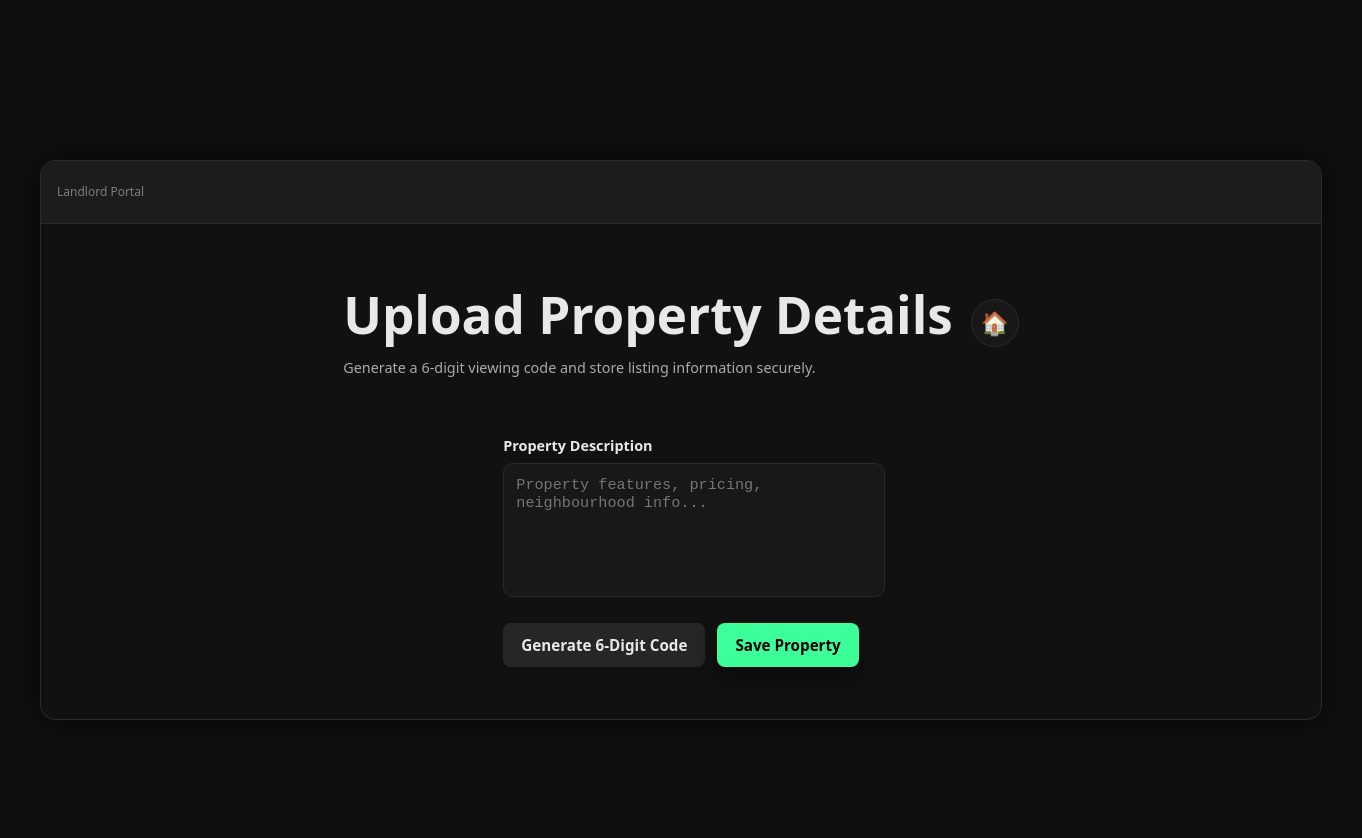
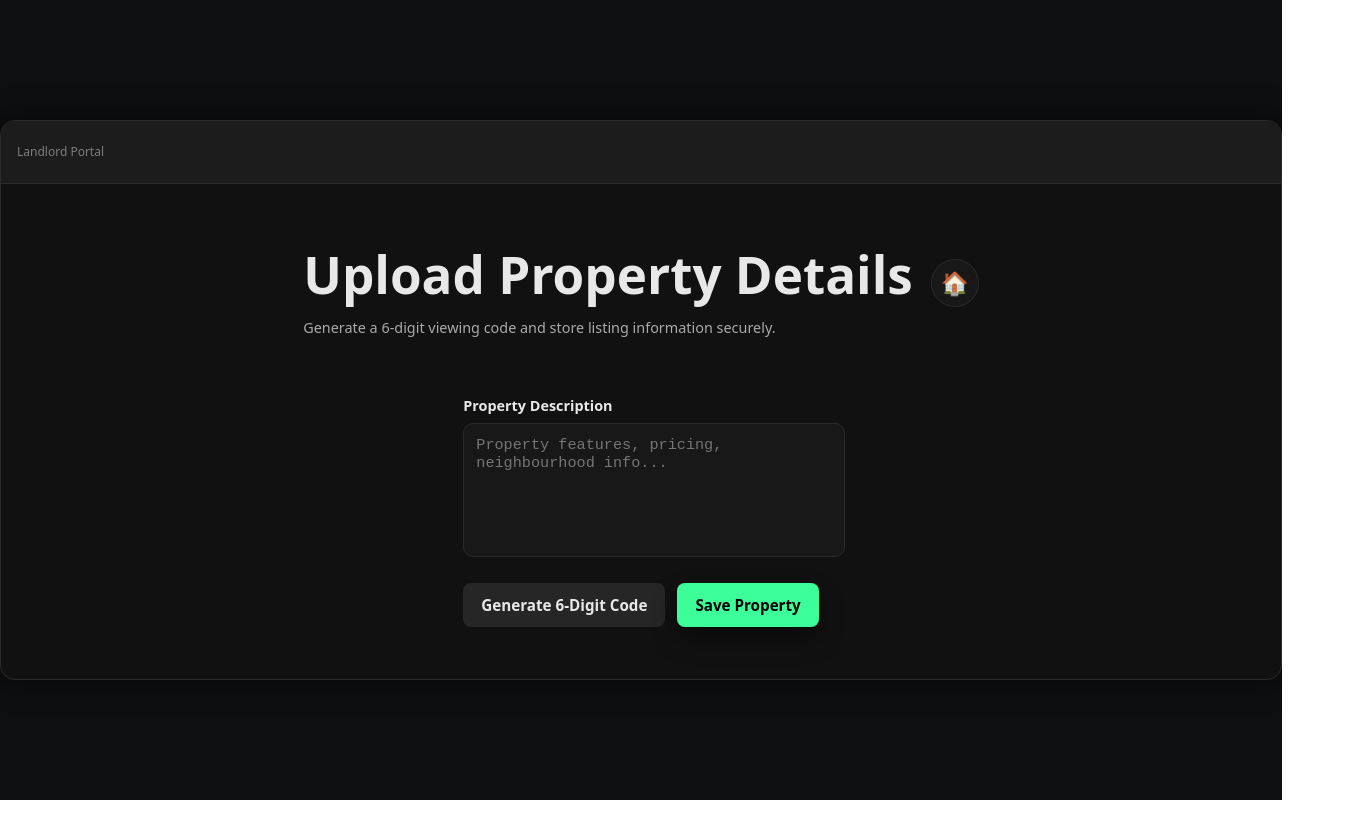
Before and after one commit to mikfuyi/housr-viewing-companion, a React (Vite) app in the folder frontend/: page /landlord in a window 1280 px wide. Shown: the top 838 px of the page, 1362 px wide, since content can reach past the window. After the commit the page ends 800 px from the top, so only its background shows below. Built offline with nearby package versions, Linux system fonts and the light colour scheme.

Commit message:
finished setup

```diff
--- a/frontend/src/pages/Client.css
+++ b/frontend/src/pages/Client.css
@@ -12,7 +12,7 @@
 .client-shell {
   width: 100%;
   max-width: none;          /* matches Home .content-container */
-  margin: 0 auto;
+  margin: 100;
   /* no extra flex – let the .window fill this width */
 }
 
@@ -20,7 +20,7 @@
 /* Mac-style window */
 .window {
   width: 100vw;
-  max-width: 1500px;
+  max-width: none;
   background: #111;
   border: 1px solid #2b2b2b;
   border-radius: 15px;
--- a/frontend/src/pages/Landlord.css
+++ b/frontend/src/pages/Landlord.css
@@ -5,24 +5,24 @@
   display: flex;
   align-items: center;
   justify-content: center;
-  padding: 40px;                    /* same as Home + Client */
+  padding: 0px;                    /* same as Home + Client */
   font-family: system-ui, sans-serif;
 }
 
 /* Same outer width feel as Home / Client */
 .landlord-shell {
   width: 100%;
-  max-width: 1800px;
-  margin: 0 auto;
+  max-width: none;          /* matches Home .content-container */
+  margin: 100 px 20px;   /* vertical margin for small viewports */
 }
 
 /* Window Frame - matches Client window */
 .window {
-  width: 100%;
+  width: 100vw;
   max-width: 2000px;
   background: #111;
   border: 1px solid #2b2b2b;
-  border-radius: 12px;
+  border-radius: 15px;
   box-shadow: 0px 0px 30px rgba(0,0,0,0.6);
   overflow: hidden;
 }
```
